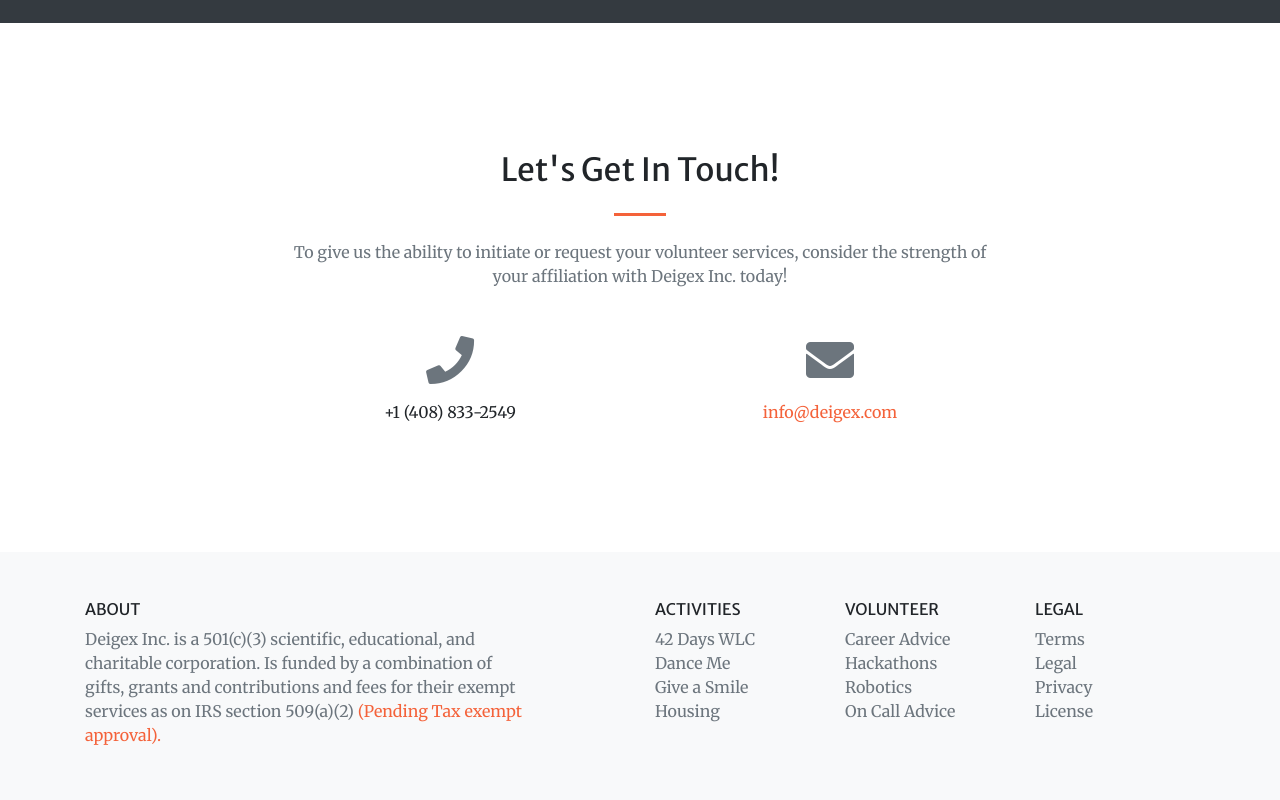
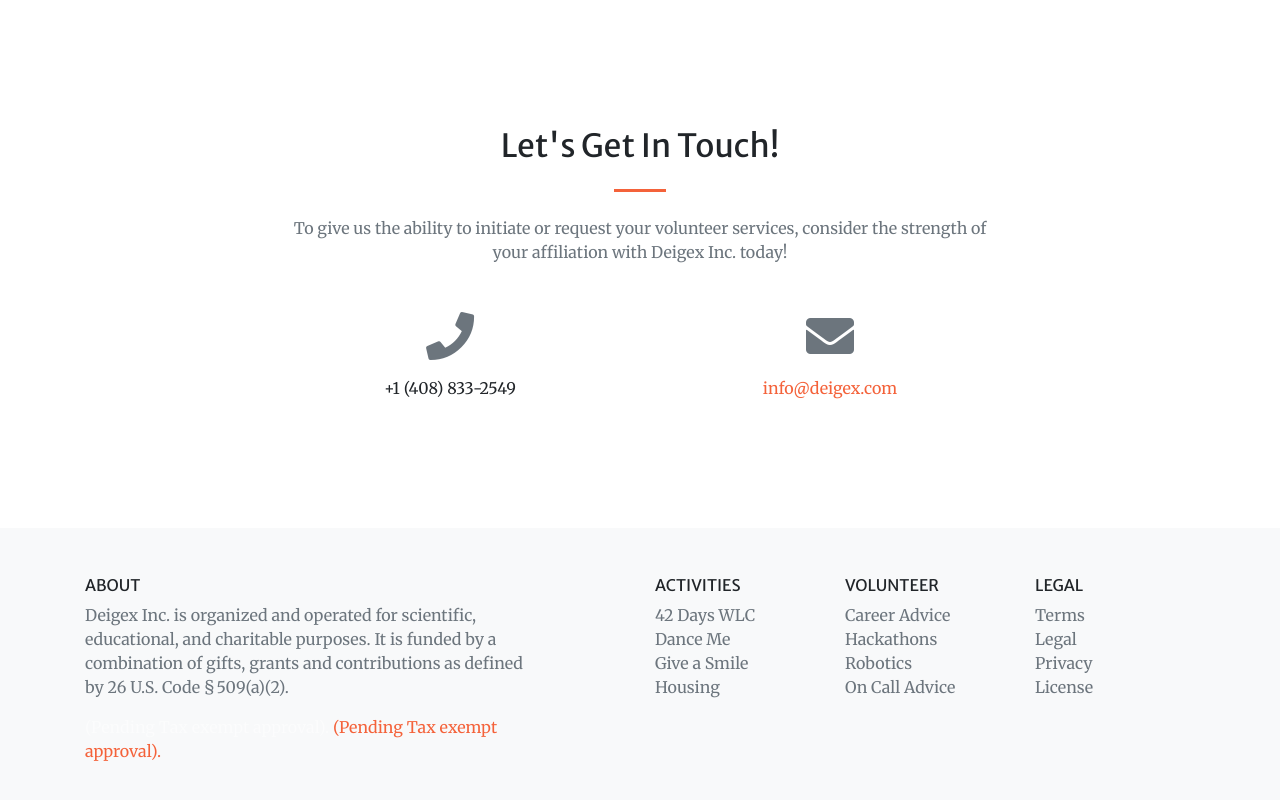
Before and after one commit to ericpalma/deigex.com, a website with bundled scripts: page index.html in a window 1280 px wide. Shown: the part 3015-3815 px from the top of the page. Built offline with nearby package versions, Linux system fonts and the light colour scheme.

Commit message:
Update index.html

```diff
--- a/index.html
+++ b/index.html
@@ -91,7 +91,7 @@
         <div class="col-lg-8 text-center">
             <h2 class="text-white mt-0">Our Mission</h2>
             <hr class="divider light my-4">
-            <p class="text-white-50 mb-4">Engage with the community to create a better world through education, human kindness, and applied technology.</p>
+            <p class="text-white-50 mb-4">Deigex Inc. mission is to meet  a  previously  unmet  community  need or concern.</p>
             <!-- <a class="btn btn-light btn-xl js-scroll-trigger" href="#services">Get Started!</a> -->
 
           </div>
@@ -266,7 +266,8 @@
           <ul class="list-unstyled list-spaced">
             <li class="mb-2"><h6 class="text-uppercase">About</h6></li>
             <li class="text-muted">
-              Deigex Inc. is a 501(c)(3) scientific, educational, and charitable corporation. Is funded by a combination of gifts, grants and contributions and fees for their exempt services as on IRS section 509(a)(2) <a href="mailto: info@deigex.com">(Pending Tax exempt approval).</a>
+              Deigex Inc. is organized and operated for scientific, educational, and charitable purposes. It is funded by a combination of gifts, grants and contributions as defined by 26 U.S. Code § 509(a)(2).</p>
+          <p class="text-white-50 mb-4">(Pending Tax exempt approval). <a href="mailto: info@deigex.com">(Pending Tax exempt approval).</a>
             </li>
           </ul>
         </div>
```
